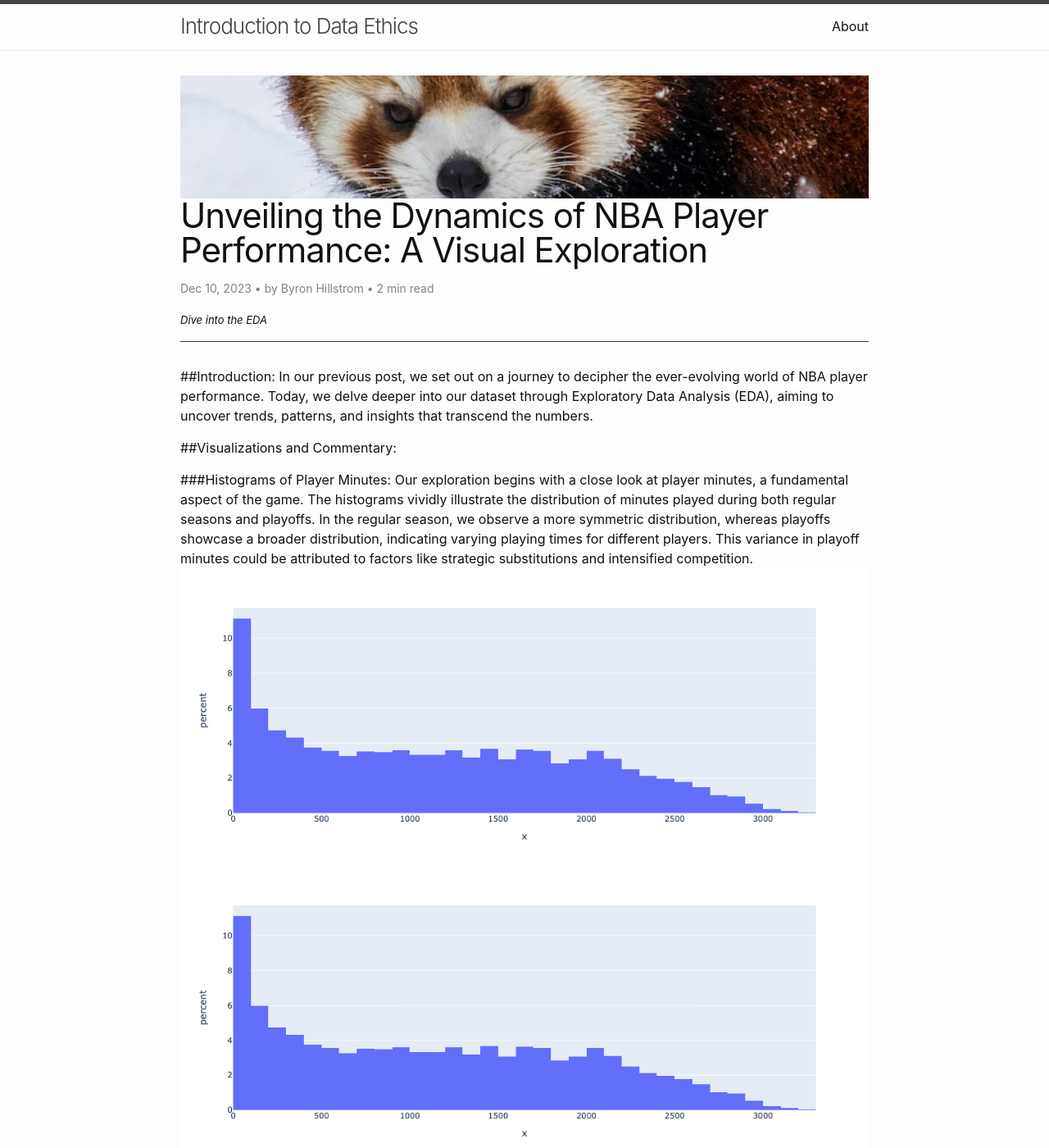
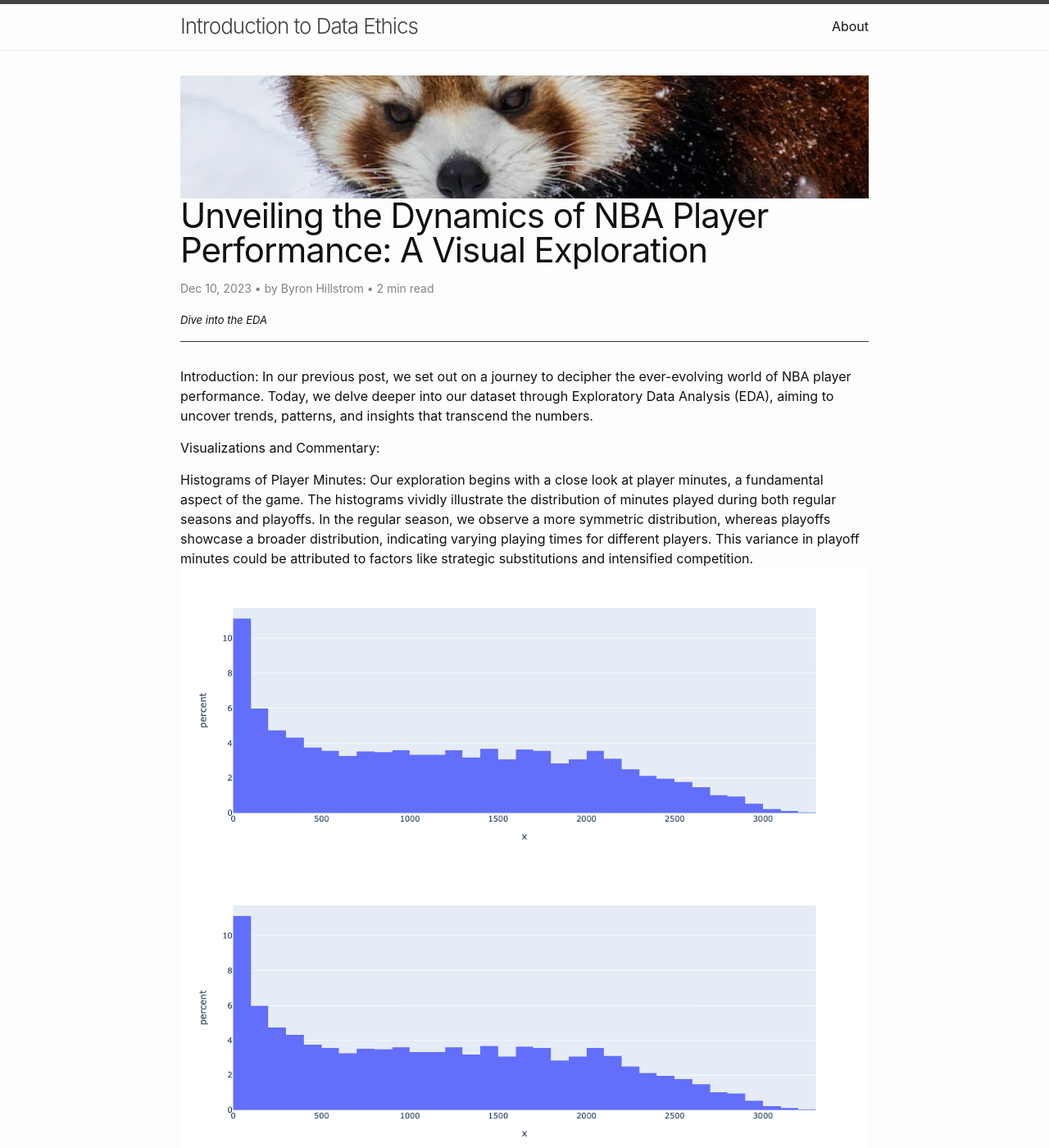
Before and after one commit to byronhillstrom/byronhillstrom.github.io, a Jekyll site: the page built from _posts/2023-12-10-EDA.md, in a window 1280 px wide and 1400 px high. Shown: the whole window at 82% size. Built offline with Jekyll 4.4.1, drawn with Linux system fonts in a browser that asks for light colours; comment, search, counter and statistics services are not loaded; some of the changed text lies outside the part shown.

Commit message:
Update 2023-12-10-EDA.md

```diff
--- a/_posts/2023-12-10-EDA.md
+++ b/_posts/2023-12-10-EDA.md
@@ -28,4 +28,4 @@ image: "/assets/images/image5.jpg"
 •	The percentage change plots bring to light season-specific trends, hinting at the dynamic nature of the game. These variations could be attributed to rule changes, team dynamics, or external factors that impact player performance.
 <img src="{{https://byronhillstrom.github.io}}/assets/images/line.png"/>
 
-##Concluding Statement: As we wrap up this phase of exploration, the data speaks volumes about the intricacies of NBA player performance. Our visual journey has illuminated nuances, sparked questions, and set the stage for more in-depth analyses. The game is more than points on a scoreboard; it's a complex interplay of strategy, skill, and adaptability. In the chapters that follow, we will continue dissecting the data, aiming to unravel even more captivating stories hidden within the numbers. Find the link to the code for the EDA [here](https://github.com/byronhillstrom/semester_project/blob/main/main.ipynb)
+Concluding Statement: As we wrap up this phase of exploration, the data speaks volumes about the intricacies of NBA player performance. Our visual journey has illuminated nuances, sparked questions, and set the stage for more in-depth analyses. The game is more than points on a scoreboard; it's a complex interplay of strategy, skill, and adaptability. In the chapters that follow, we will continue dissecting the data, aiming to unravel even more captivating stories hidden within the numbers. Find the link to the code for the EDA [here](https://github.com/byronhillstrom/semester_project/blob/main/main.ipynb)
```
Also changed, not shown: other parts of _posts/2023-12-10-EDA.md (+6 -6 lines).
